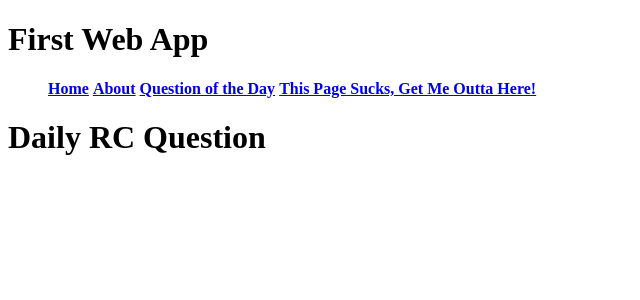
After one commit to cbjfan2009/RC_Speed_Estimator, a Flask app: page /poll in a window 1280 px wide. The commit adds this page. Shown: the top 300 px of the page, without its empty margins (0-640 px from the left). Run offline with Flask 2, Linux system fonts and the light colour scheme.

Commit message:
Added a 3rd page, "Question of the Day" to use as practice for flask database integration.

```diff
--- a/main.py
+++ b/main.py
@@ -25,6 +25,10 @@ def index():
 def hiddenpage():
     return render_template("hiddenpage.html")
 
+@app.route('/poll')
+def poll():
+    return render_template("poll.html")
+
 
 
 if __name__ == "__main__":
--- a/templates/base.html
+++ b/templates/base.html
@@ -13,6 +13,7 @@
           <ul class="menu">
             <li  style="display:inline;"><a href="{{ url_for('index') }}">Home</a></li>
             <li  style="display:inline;"><a href="{{ url_for('hiddenpage') }}">About</a></li>
+            <li  style="display:inline;"><a href="{{ url_for('poll') }}">Question of the Day</a></li>
             <li  style="display:inline;"><a href="http://www.google.com">This Page Sucks, Get Me Outta Here!</a></li>
           </ul>
         </nav></strong>
--- a/templates/index.html
+++ b/templates/index.html
@@ -29,7 +29,8 @@
         </div>
         <p style="color:red; font-weight: bold" >Please fill out the boxes and click submit to estimate the approximate speed of your vehicle in miles per hour (mph)</p>
     </div>
-    <div id="speed-display">
+
+    <div id="speed-display" style="border: double red; width: 250px; height: 150px; padding: 40px;">
          <p>Calculated Speed</p>
 
          <p style="font-size:35px; color:red;">{{ speed_display }}</p>
--- /dev/null
+++ b/templates/poll.html
@@ -0,0 +1,15 @@
+{% extends "base.html" %}
+
+{% block head %}
+<title>Polling Page</title>
+{% endblock %}
+
+
+{% block body %}
+
+<div>
+    <h1>Daily RC Question</h1>
+
+</div>
+
+{% endblock%}
```
Also changed, not shown: static/SpeedLimit.jpg (added).
